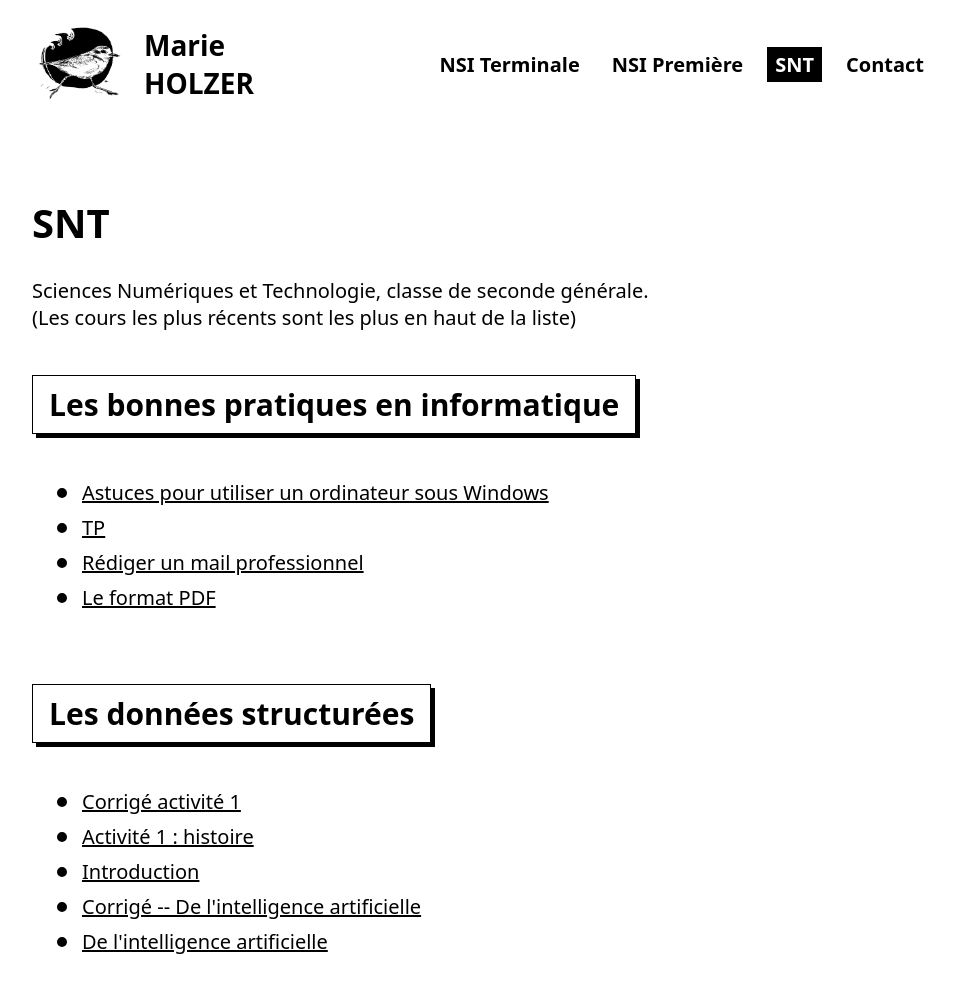
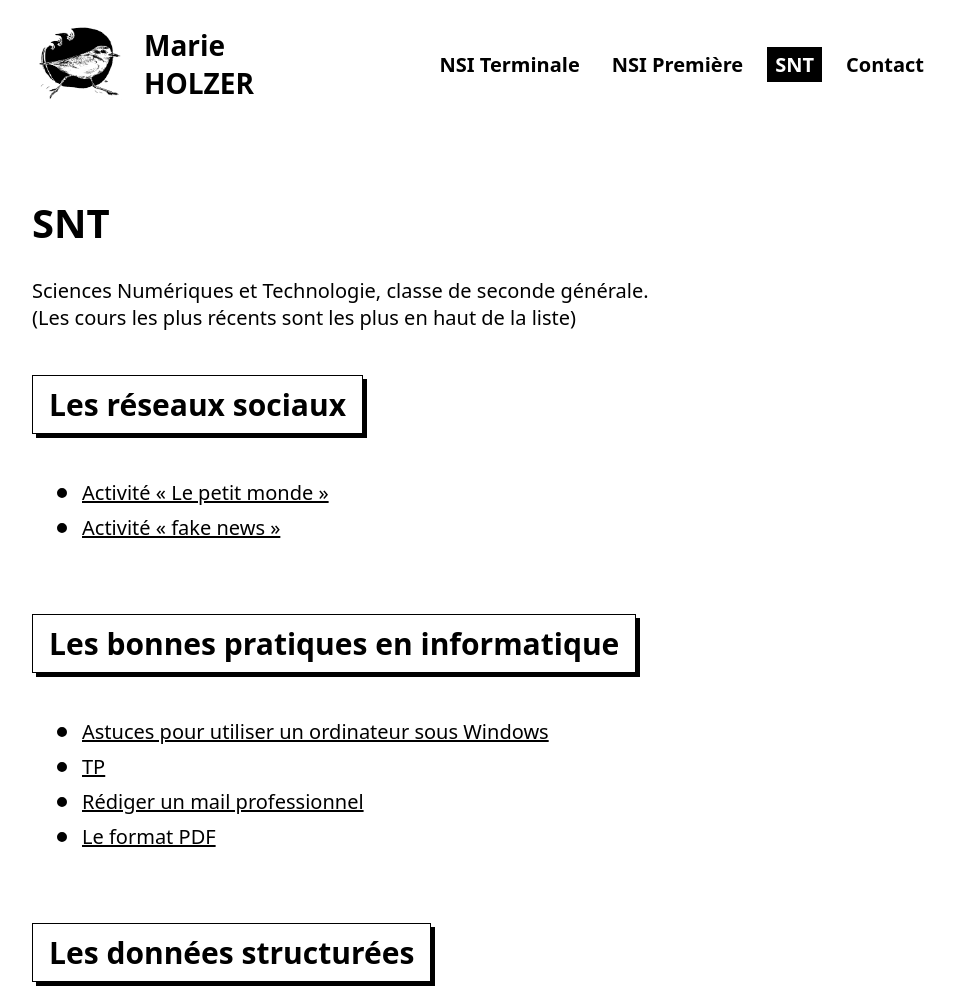
Before and after one commit to holzermarie/holzermarie.github.io, a plain HTML site: page snt.html in a window 1280 px wide. Shown: the top 986 px of the page, without its empty margins (158-1113 px from the left). Drawn offline with Linux system fonts and the light colour scheme.

Commit message:
[snr] RS : petit monde et fake news

```diff
--- a/snt.html
+++ b/snt.html
@@ -27,13 +27,13 @@
             <p>Sciences Numériques et Technologie, classe de seconde générale.<br/>
             (Les cours les plus récents sont les plus en haut de la liste)</p>
 
-            <!-- <section class="chapter">
+            <section class="chapter">
                 <h2>Les réseaux sociaux</h2>
                 <ul>
                     <li><a href="data/snt/petit_monde-e.pdf">Activité «&nbsp;Le petit monde&nbsp;»</a></li>
                     <li><a href="data/snt/fakenews-e.pdf">Activité «&nbsp;fake news&nbsp;»</a></li>
                 </ul>
-            </section> -->
+            </section>
 
             <!-- <section class="chapter">
                 <h2>Le Web</h2>
```
Also changed, not shown: 2 other files.
